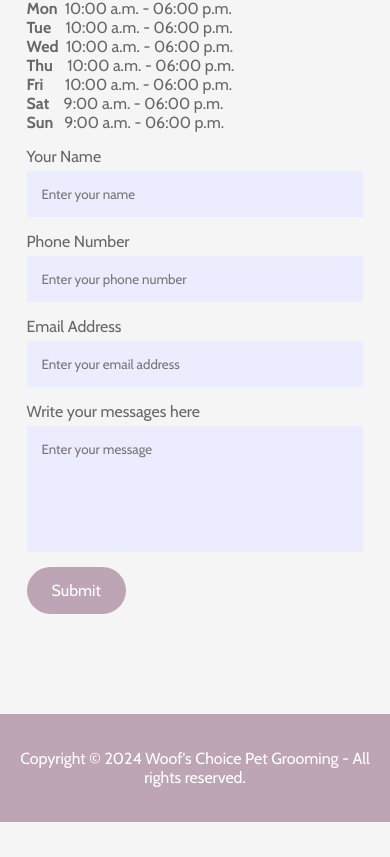
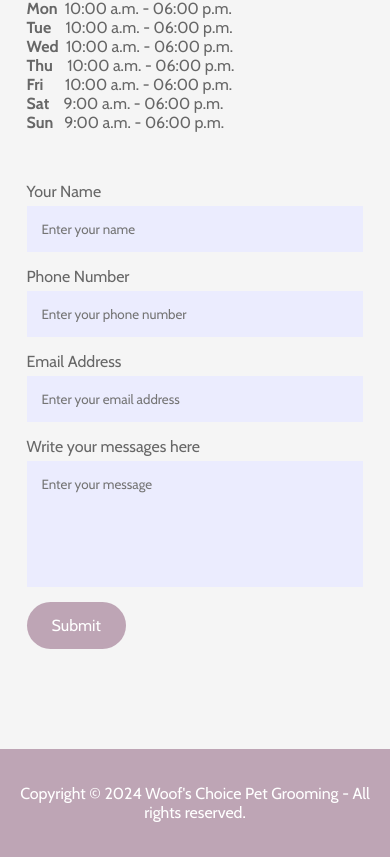
Before and after one commit to ellenjung24/Woof-s-Choice, a React (Vite) app: page / in a window 390 px wide. Shown: the part 4335-5192 px from the top of the page. Before the commit the page ends 5157 px from the top, so only its background shows below. Built offline with nearby package versions, Linux system fonts and the light colour scheme; a web font is replaced by a local one.

Commit message:
made the contact section responsible for the mobile screen size

```diff
--- a/src/Components/Contact/Contact.jsx
+++ b/src/Components/Contact/Contact.jsx
@@ -53,7 +53,7 @@ const Contact = () => {
         </div>
 
       </div>
-      <div className="contact-col">
+      <div className="contact-col contact-form">
         <form onSubmit={onSubmit}>
             <label htmlFor="">Your Name</label>
             <input type="text" name="name" placeholder="Enter your name"  required/>
--- a/src/Components/Contact/Contact.scss
+++ b/src/Components/Contact/Contact.scss
@@ -80,4 +80,8 @@
             display: none;
         }
     }
+
+    .contact-form {
+        margin-top: 50px;
+    }
 }
```
